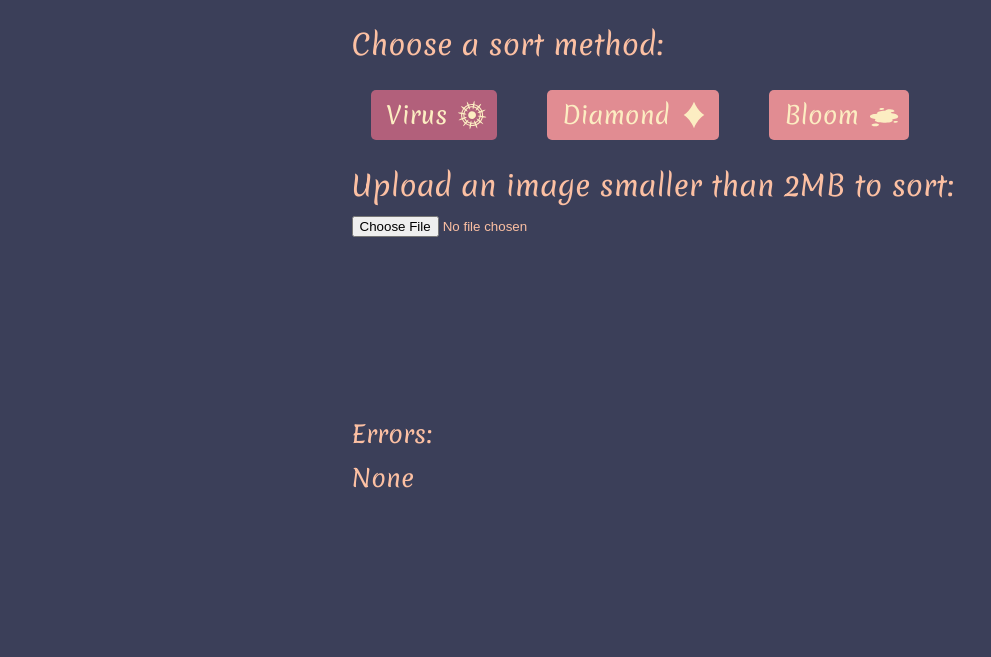
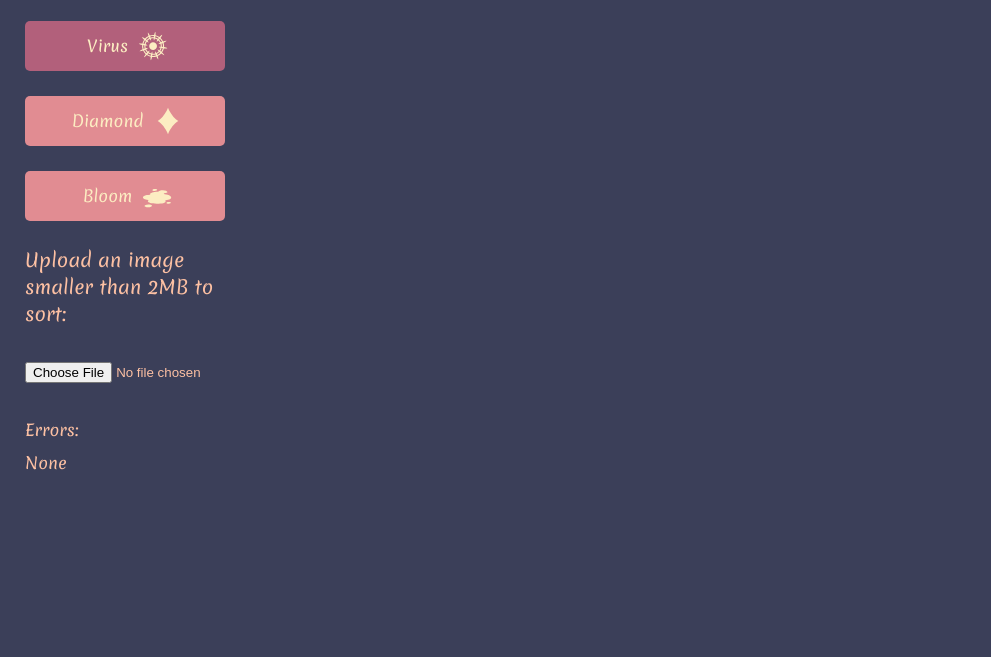
Before and after one commit to Jessica-Erickson/derivative, a plain HTML site: page index.html in a window 1280 px wide. Shown: the part 143-800 px from the top of the page, without its empty margins (0-991 px from the left). Drawn offline with Linux system fonts and the light colour scheme.

Commit message:
Change layout to be more focused on the image

```diff
--- a/index.html
+++ b/index.html
@@ -6,8 +6,8 @@
     <link rel='stylesheet' type='text/css' href='style.css'>
   </head>
   <body>
-    <main>
-      <h1>DERIVATIVE</h1>
+    <h1>DERIVATIVE</h1>
+    <aside>
       <h3>Choose a sort method:</h3>
       <ul>
         <li class='active sort-method'>Virus <img src="assets/virus.svg" class='sort-img' /></li>
@@ -16,12 +16,12 @@
       </ul>
       <h3 class='pale-green'>Upload an image smaller than 2MB to sort:</h3>
       <input type='file' accept='.jpg,.jpeg,.png' />
-      <canvas id='canvas'></canvas>
       <div>
         <label for='errors'>Errors:</label>
         <p id='errors'>None</p>
       </div>
-    </main>
+    </aside>
+    <canvas id='canvas'></canvas>
     <script type='text/javascript' src='script.js'></script>
   </body>
 </html>
--- a/style.css
+++ b/style.css
@@ -4,9 +4,9 @@ body {
   color: #FCC0A3;
   display: grid;
   font-family: 'Merienda', cursive;
-  font-size: 150%;
-  justify-content: center;
+  grid: auto 1fr / 250px 1fr;
   margin: 0;
+  min-height: 100vh;
 }
 
 main {
@@ -15,11 +15,11 @@ main {
 
 h1 {
   font-size: 250%;
+  grid-column: 1 / span 2;
   text-align: center;
 }
 
 h3 {
-  display: inline-block;
   font-weight: 300;
   margin: 0;
   padding-left: 25px;
@@ -32,8 +32,6 @@ img {
 }
 
 ul {
-  display: flex;
-  justify-content: center;
   list-style: none;
   margin: 0;
   padding: 0;
@@ -45,6 +43,7 @@ li {
   border-radius: 5px;
   color: #FCEDC2;
   display: flex;
+  justify-content: center;
   margin: 25px;
   padding-left: 15px;
 }
@@ -56,12 +55,17 @@ li:hover {
 
 input {
   display: block;
+  margin: 25px 0;
   padding: 10px 25px;
+  width: 200px;
 }
 
 canvas {
+  align-self: center;
   display: block;
-  margin: 10px auto;
+  margin: 25px auto;
+  max-height: 600px;
+  max-width: 1190px;
 }
 
 div {
```
